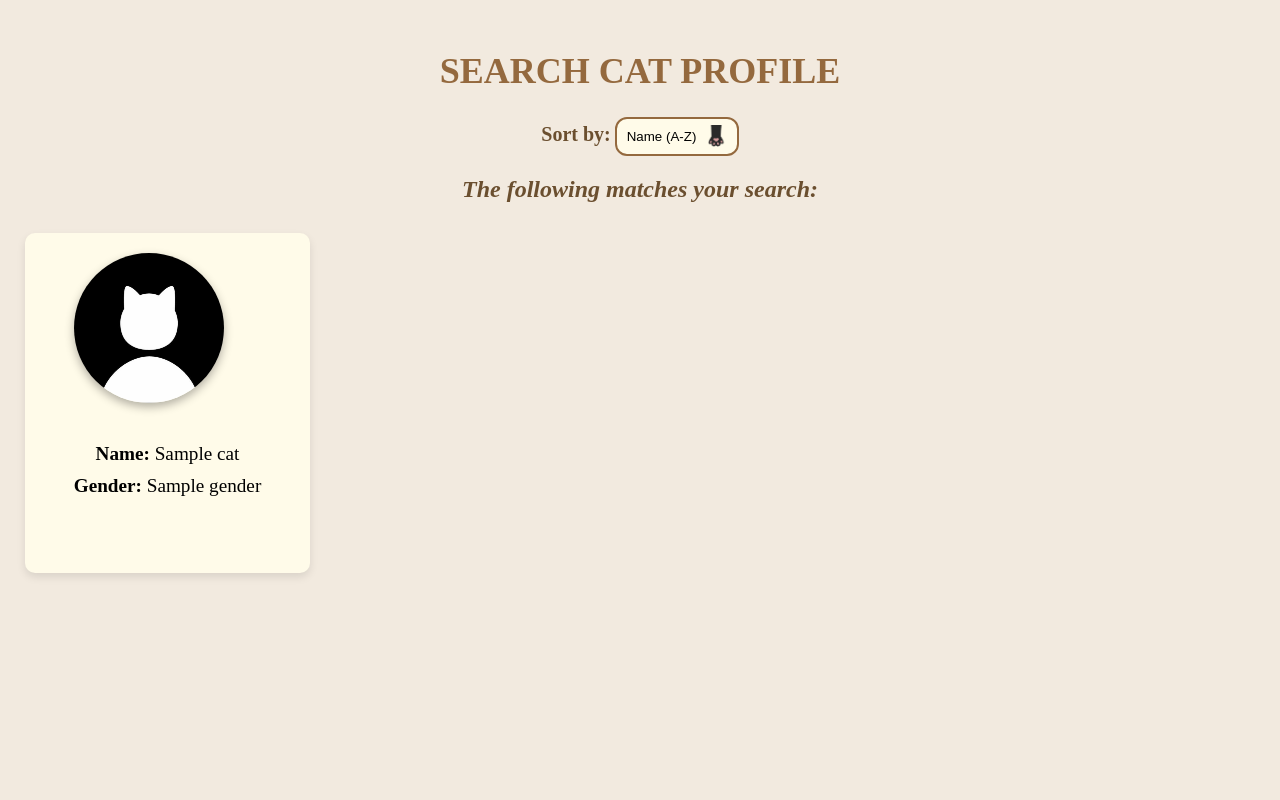
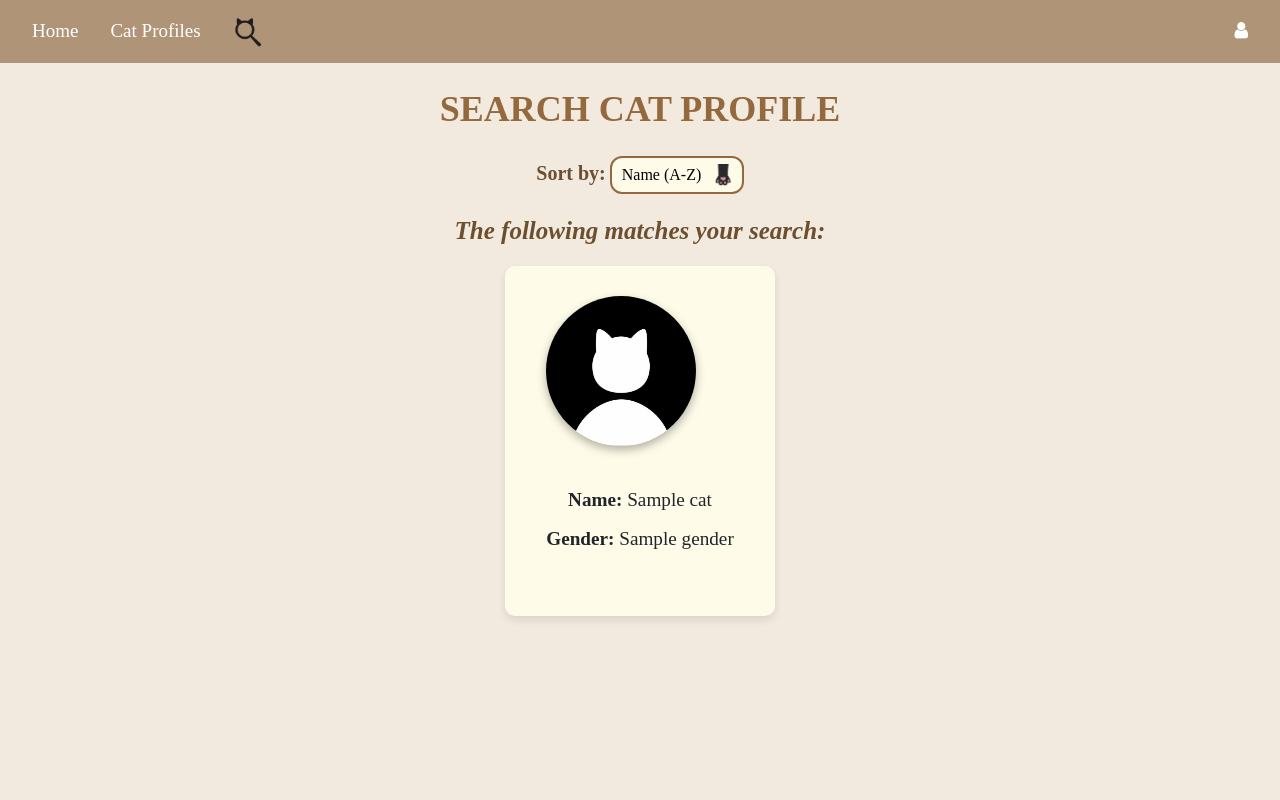
Before and after one commit to wshyen/MeowMeowU, a Flask app: template Website/templates/cat_list.html in a window 1280 px wide. Run offline with Flask 3, Linux system fonts and the light colour scheme; the template is opened without the code that fills it: most values are stand-ins (such as "Sample title", 1, 10 or a date in 2020); some libraries are stand-ins or nearby versions.

Commit message:
apply nav bar to each page

```diff
--- a/Website/templates/base.html
+++ b/Website/templates/base.html
@@ -158,7 +158,7 @@
     {% endwith %}
 </div>
 
-<div class="container">{% block content %}{% endblock %}</div>
+<div class="container-fluid">{% block content %}{% endblock %}</div>
 
 <script src="https://code.jquery.com/jquery-3.6.0.min.js"></script>
 <script src="https://stackpath.bootstrapcdn.com/bootstrap/4.4.1/js/bootstrap.min.js"></script>
--- a/Website/templates/cat_list.html
+++ b/Website/templates/cat_list.html
@@ -1,15 +1,18 @@
-<html>
-    <head>
-    <title>Search</title>
+{% extends "base.html" %}
+{% block title %}SEARCH{% endblock %}
+
+{% block content %}
+
 <style>
     body {
         font-family: 'Times New Roman', Times, serif;
         background-color: #f2eadf;
-            margin: 5;
-            padding: 20px;
+        margin: 0;
+        padding: 0;
     }
 
     h1 {
+        font-weight: bold;
         color: #94693e;
         text-align: center;
         font-size: 36px;
@@ -18,11 +21,13 @@
     }
 
     h2{
+        font-weight: bold;
+        font-size: 25px;
         color: #6b4f2f;
         text-align: center;
         font-style: italic;
         margin-top: 0;
-            margin-bottom: 30px;
+        margin-bottom: 20px;
     }
 
     .sort-container {
@@ -37,7 +42,7 @@
     }
 
     .sort-container select {
-            padding: 10px 40px 10px 10px;
+        padding: 5px 40px 5px 10px;
         cursor: pointer;
         background-color: #fffbe9;
         border-radius: 12px;
@@ -48,21 +53,23 @@
         outline: none;
         background-image: url("/static/cat_paws_icon.png");
         background-repeat: no-repeat;
-            background-position: right 10px center;
+        background-position: right 8px center;
         background-size: 20px;
     }
 
     .cat-grid {
-            display: grid;
-            grid-template-columns: repeat(auto-fill, minmax(250px, 1fr));
+    display: flex;
+    flex-wrap: wrap;
+    justify-content: center;
     gap: 30px;
     margin-top: 20px;
 }
 
     .cat-card {
         background-color: #fffbe9;
-            padding: 20px;
-            height: 300px;
+        padding: 30px;
+        width: 270px;
+        height: 350px;
         border-radius: 10px;
         box-shadow: 0 4px 8px rgba(0, 0, 0, 0.1);
         cursor: pointer;
@@ -100,9 +107,7 @@
     }
 
 </style>
-    </head>
 
-    <body>
     <h1>SEARCH CAT PROFILE</h1>
 
     <div class="sort-container">
@@ -135,10 +140,11 @@
             </div>
         {% endfor %}
     </div>
+
 {% elif message %}
     <h2>{{ message }}</h2>
 {% endif %}
 
 
-    </body>
-</html>
+
+{% endblock %}
```
Also changed, not shown: Website/search.py (+4 -3 lines), Website/templates/search_feature.html (+13 -12 lines), cat-profile-system/cat_profiles.db (added), instance/cat_profiles.db, instance/datebase.db, 1 other file. Lines whose indentation alone changed are shown as unchanged.
